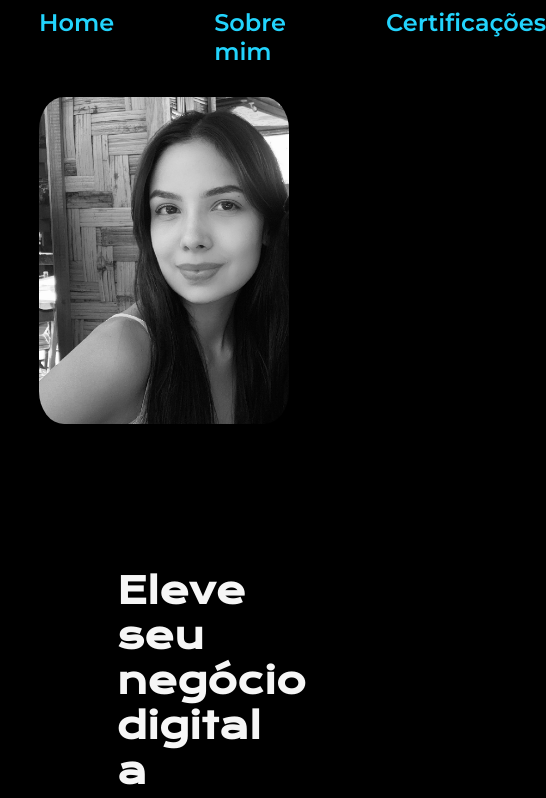
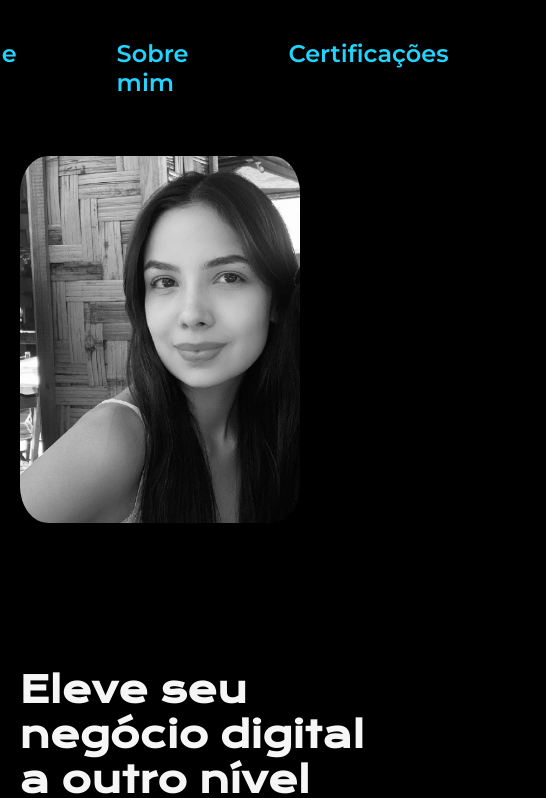
Before and after one commit to lumachadoss/portfolio, a plain HTML site: page index.html in a window 390 px wide. Shown: the top 798 px of the page, 546 px wide, since content can reach past the window. Drawn offline with nearby package versions, Linux system fonts and the light colour scheme.

Commit message:
Finalização do projeto: responsividade total para celulares

```diff
--- a/styles/style.css
+++ b/styles/style.css
@@ -154,7 +154,21 @@ body{
 }
 
 @media (max-width: 1200px) {
+    .cabecalho {
+
+        padding: 10%;
+    }
+    .cabecalho__menu {
+
+        justify-content: center;
+    }
     .apresentacao {
+        padding: 5%;
         flex-direction: column-reverse;
+        align-items: center;
+    }
+    .apresentacao__conteudo {
+
+        width: auto;
     }
 }
```
